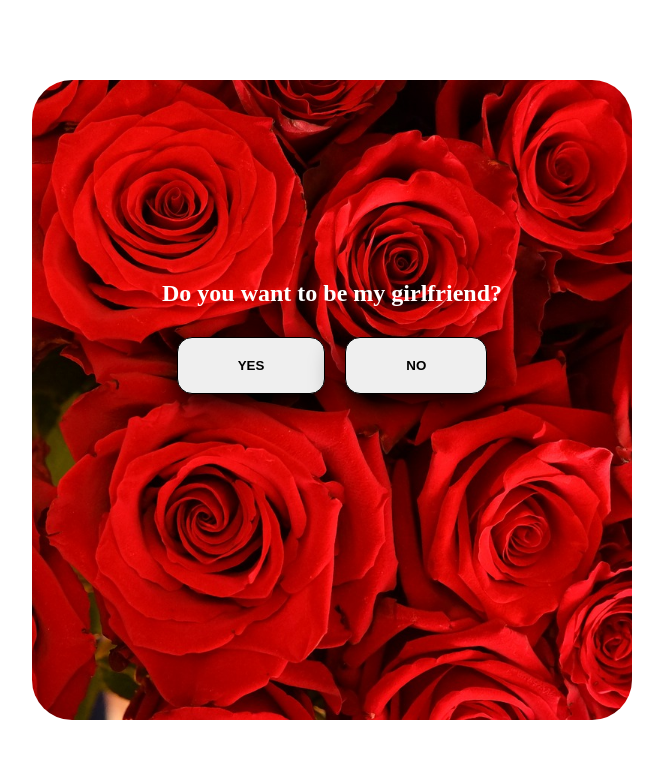
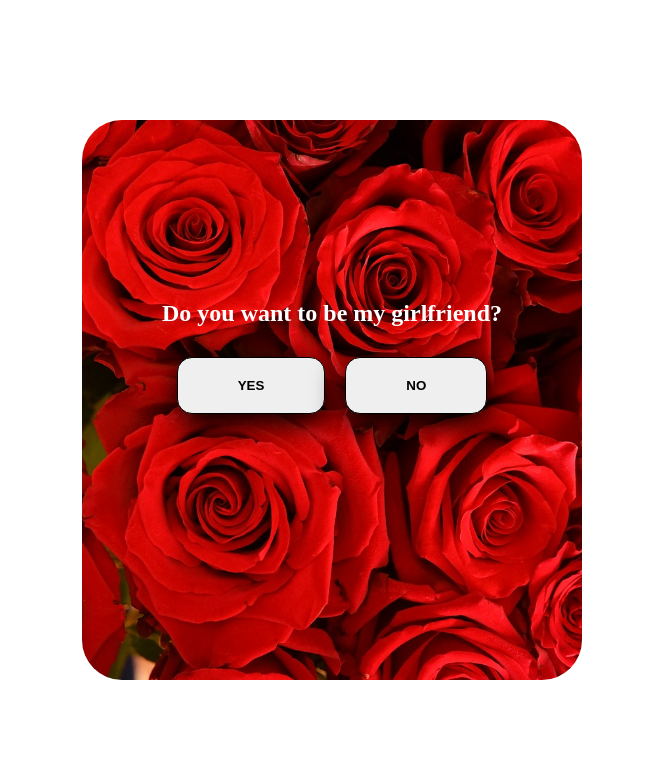
Before and after one commit to anonymous000u/loveu, a plain HTML site: page index.html in a window 1280 px wide. Shown: the whole page, without its empty margins (308-971 px from the left). Drawn offline with Linux system fonts and the light colour scheme.

Commit message:
Update style.css

```diff
--- a/style.css
+++ b/style.css
@@ -13,15 +13,15 @@ main{
 }
 section{
     width: 100%;
-    height: 100vh;
+    height: 90vh;
     display: flex;
     justify-content: center;
     align-items: center;
 }
 #block_question{
-    height: 80vh;
+    height: 70vh;
     width: 90%;
-    max-width: 600px;
+    max-width: 500px;
     border-radius: 40px;
     background-image: url(./roses-5517361_1280.jpg);
     box-shadow: 5px 2px 10px 5px white;
@@ -32,7 +32,7 @@ section{
 }
 #h1{
     margin-bottom: 30px;
-    margin-top: 200px;
+    margin-top: 180px;
     white-space: nowrap;
     width: 100%;
     display: flex;
@@ -41,7 +41,7 @@ section{
 #block_btn{
     display: flex;
     justify-content: center;
-    margin-bottom: 20px;
+    margin-bottom: 30px;
 }
 .btn{
     padding: 20px 60px;
@@ -53,7 +53,7 @@ section{
 #block_audio{
     display: none;
     justify-content: center;
-    margin-bottom: 30px;
+    margin-bottom: 20px;
 }
 audio{
     display: flex;
@@ -65,5 +65,4 @@ audio{
     display: flex;
     justify-content: center;
     display: none;
-    margin-top: -20px;
 }
```
